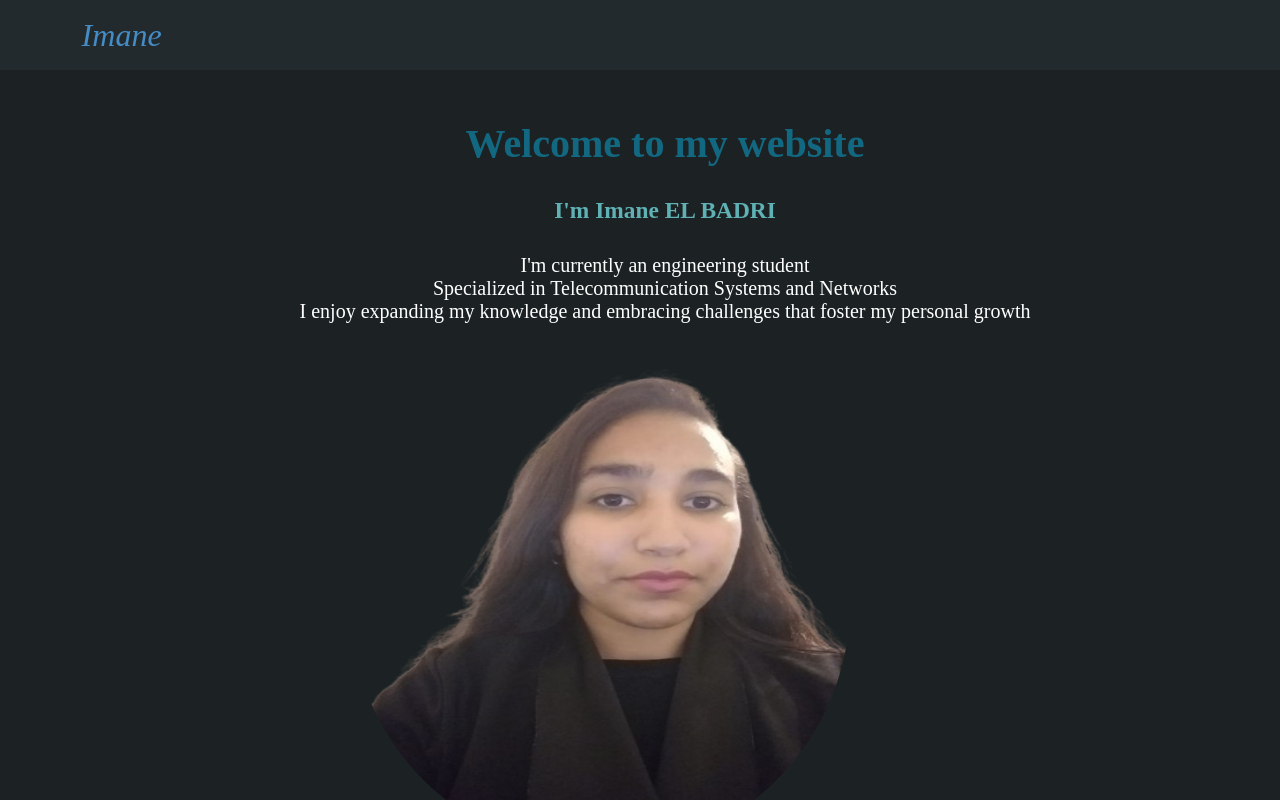
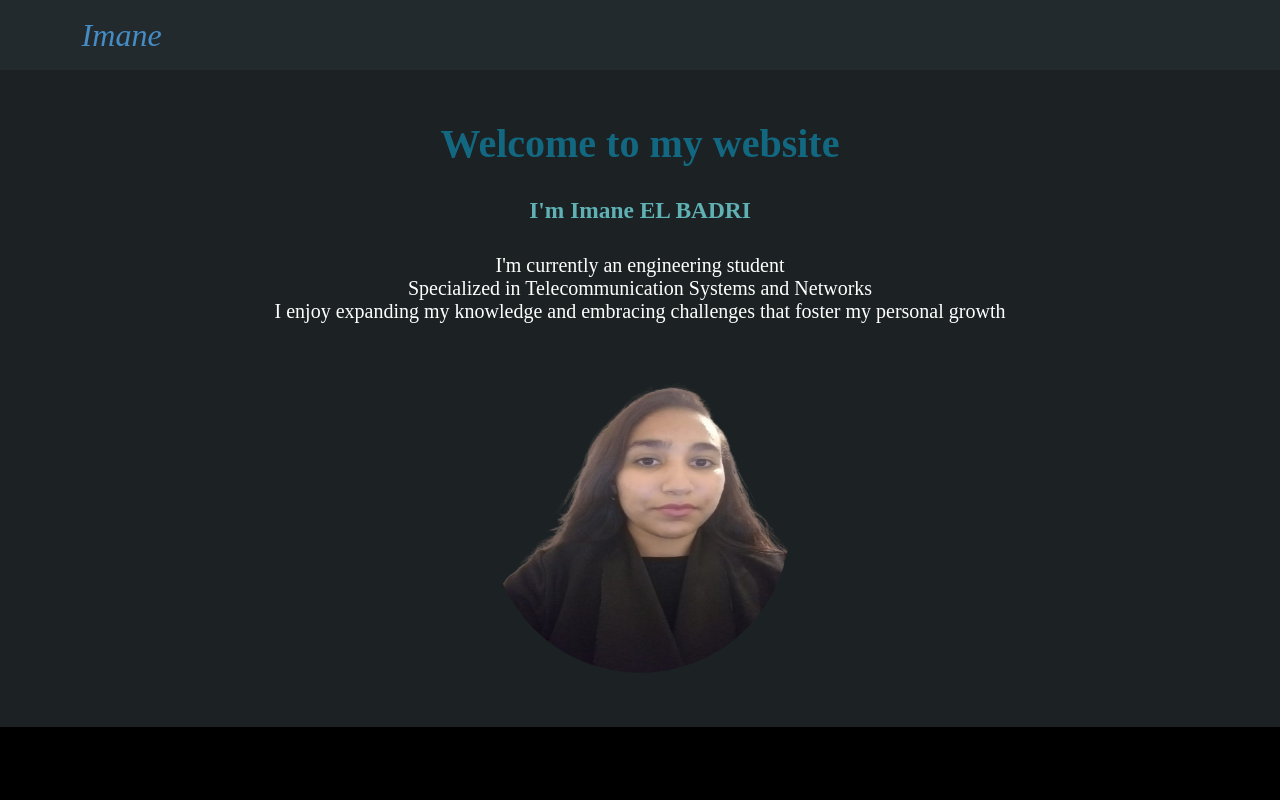
Before and after one commit to imane-tlse/Portfolio, a React (Create React App) app: page / in a window 1280 px wide. Shown: the top 800 px of the page. Built offline with nearby package versions, Linux system fonts and the light colour scheme.

Commit message:
it works just with more adjustment

```diff
--- a/src/components/header/header.css
+++ b/src/components/header/header.css
@@ -15,7 +15,7 @@
     max-width: 100%;
 }
 
-.header-text{
+.header-text {
     font-size: 30px;
     text-align: center;
     margin-left: 140px;
@@ -25,13 +25,12 @@
     padding-bottom: 30px;
 }
 
-
 .header-text h1 {
     color: #136881;
 }
 
 .header-text button {
-    margin-left : 20px;
+    margin-left: 20px;
 }
 
 .header-text h3 {
@@ -47,14 +46,12 @@
     margin-left: 100px;
 }
 
-
 .header-picture img {
     width: 400px;
     height: 400px;
     margin-top: 100px;
-    border-radius:50%;
+    border-radius: 50%;
 }
-
 
 button {
     width: 300px;
@@ -69,25 +66,33 @@ button {
 
 @media screen and (max-width: 1300px) {
     .header-wrapper {
-        grid-template-columns: 1fr ;
+        grid-template-columns: 1fr;
         justify-content: center;
         align-items: center;
+        text-align: center;
+    }
 
-    }
     .header-picture img {
-        width: 500px;
-        height: 500px;
-        margin-top: -50px;
+        width: 300px;
+        height: 300px;
+        margin-top: 0;
     }
 
     .header-picture {
-        margin-left: 100px;
-        margin-top: 50px;
+        margin-left: 0;
+        margin-top: 20px;
     }
 
-    .header-text{
+    .header-text {
         font-size: 20px;
-        margin-left: 50px;
+        margin-left: 0;
     }
 
+    .header-text button {
+        margin-left: 0;
+    }
+
+    button {
+        margin-left: 0;
+    }
 }
```
